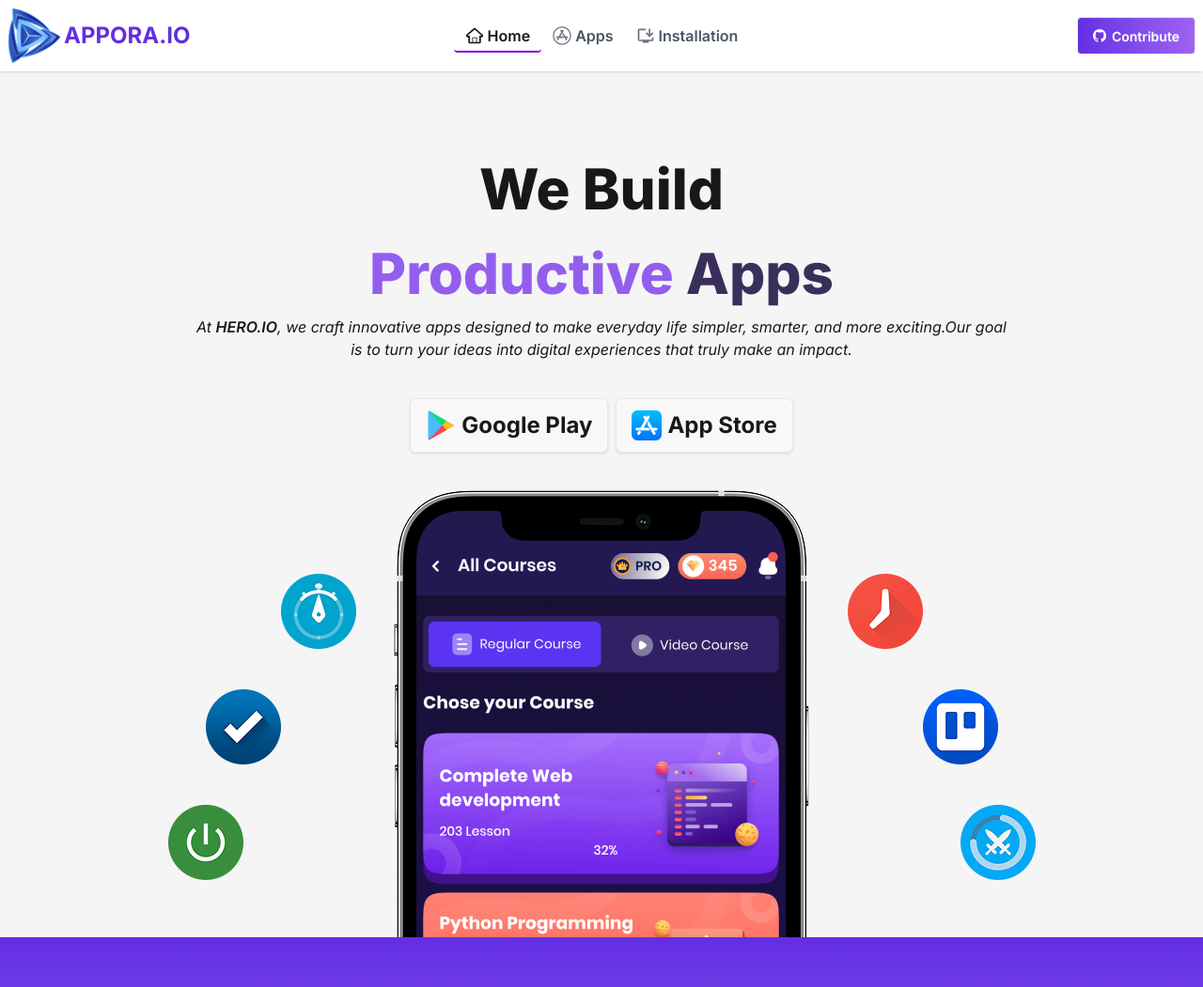
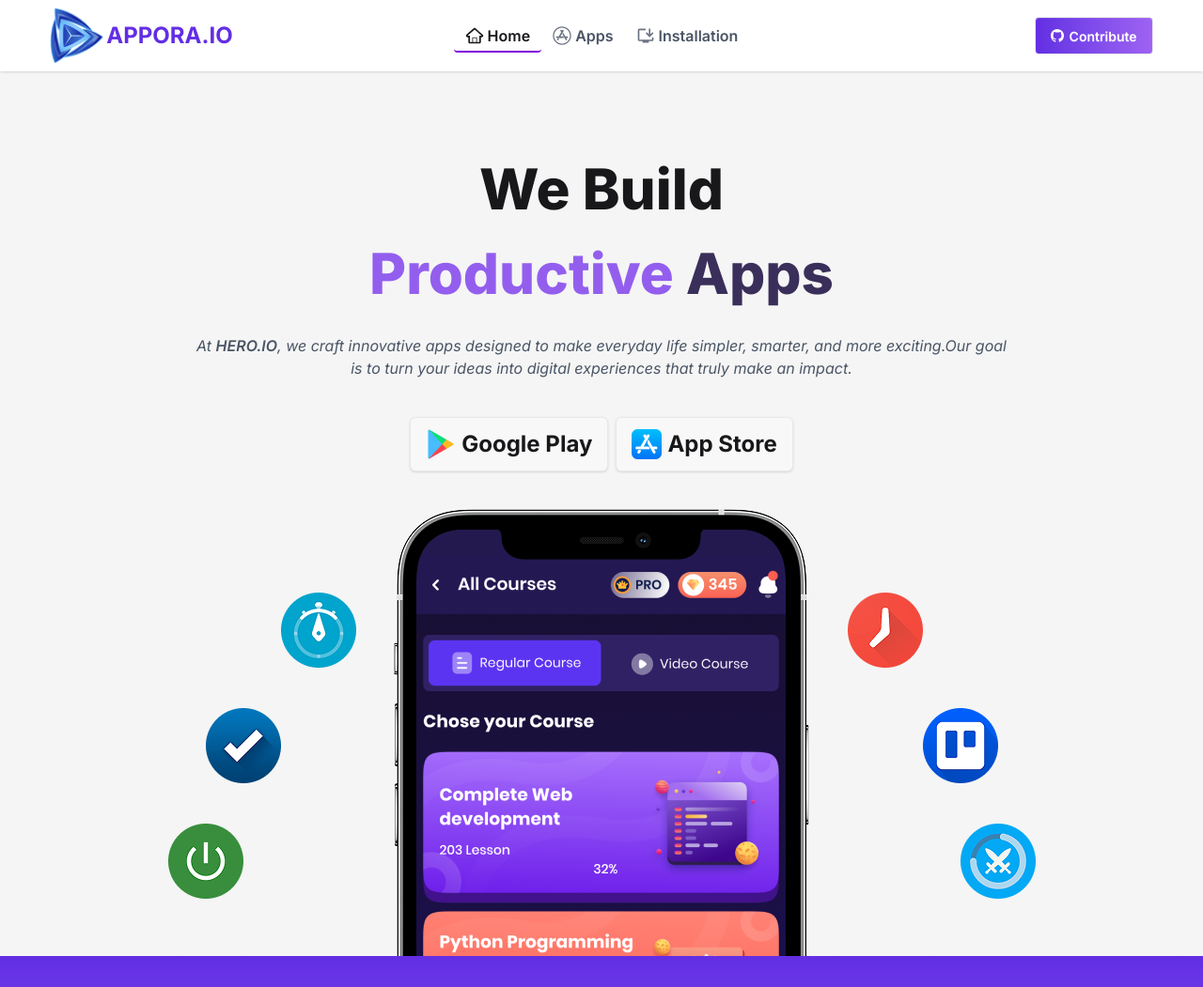
Before and after one commit to Jyotialam/Hero-IO, a React (Vite) app: page / in a window 1280 px wide. Shown: the top 1051 px of the page at 94% size. Built offline with nearby package versions, Linux system fonts and the light colour scheme.

Commit message:
added responsiveness

```diff
--- a/src/Components/Banner.jsx
+++ b/src/Components/Banner.jsx
@@ -8,16 +8,17 @@
 
 const Banner = () => {
   return (
-    <div className="text-center container mx-auto md:mt-20 mt-10">
+    <div className="text-center  mx-auto md:mt-20 mt-10">
+      <div className="mx-auto w-11/12">
         <h1 className="lg:text-[60px] md:text-[40px] text-[30px] font-extrabold">
           We Build <br /> <span className="text-[#935EEE]">Productive</span>{" "}
           <span className="text-[#392F5A]">Apps</span>
         </h1>
-      <p>
+        <p className="text-gray-600 mt-5">
           <i>
-          At <span className="font-semibold">HERO.IO</span>, we craft innovative
-          apps designed to make everyday life simpler, smarter, and more
-          exciting.Our goal <br /> is to turn your ideas into digital
+            At <span className="font-semibold">HERO.IO</span>, we craft
+            innovative apps designed to make everyday life simpler, smarter, and
+            more exciting.Our goal <br /> is to turn your ideas into digital
             experiences that truly make an impact.
           </i>
         </p>
@@ -40,9 +41,9 @@
             <span className="text-2xl font-bold">App Store</span>
           </Link>
         </div>
-
+      </div>
       <div className="flex flex-col justify-center items-center">
-        <img src={PhoneImg} alt="" className="px-4" />
+        <img src={PhoneImg} alt="" className="px-6" />
 
         <div className=" w-full bg-gradient-to-b from-[#632EE3] to-[#9F62F2] text-white lg:py-[50px] md:py-[30px] py-[10px]">
           <div className="text-center lg:max-w-screen-lg max-w-screen-xl  mx-auto">
--- a/src/Components/Footer.jsx
+++ b/src/Components/Footer.jsx
@@ -5,7 +5,7 @@
 const Footer = () => {
   return (
     <footer className="w-full bg-[#001931] ">
-      <div className="footer container mx-auto sm:footer-horizontal  text-neutral-content py-10  grid lg:grid-cols-5 md:grid-cols-4 grid-cols-2 gap-5  px-2">
+      <div className="footer  w-11/12 mx-auto sm:footer-horizontal text-neutral-content py-10  grid lg:grid-cols-5 md:grid-cols-4 grid-cols-2 gap-5  px-2">
         <aside className="flex flex-col gap-2 w-[220px]">
           <div className="flex items-center gap-2 ">
             <Link to="/">
--- a/src/Components/NavBar.jsx
+++ b/src/Components/NavBar.jsx
@@ -53,7 +53,7 @@
   );
   return (
     <div className="w-full shadow-sm bg-white">
-      <div className="navbar max-w-screen-xl mx-auto">
+      <div className="navbar w-11/12 mx-auto px-0">
         <div className="navbar-start">
           <div className="dropdown">
             <div tabIndex={0} role="button" className="btn btn-ghost lg:hidden">
--- a/src/Pages/AppDetails.jsx
+++ b/src/Pages/AppDetails.jsx
@@ -57,7 +57,7 @@
 
   return (
     <div className="w-full mt-[80px]">
-      <div className="flex px-4 flex-col md:flex-row gap-10 md:gap-20 items-center max-w-screen-xl mx-auto ">
+      <div className="flex px-4 flex-col md:flex-row gap-10 md:gap-20 items-center w-11/12 mx-auto ">
         <img
           src={image}
           alt=""
--- a/src/Pages/Apps.jsx
+++ b/src/Pages/Apps.jsx
@@ -37,22 +37,22 @@
 
   return (
     <div>
-      <div className="mt-[50px] text-center max-w-screen-xl mx-auto px-2">
+      <div className="mt-[50px] text-center w-11/12 mx-auto">
         <div className="mb-20">
           <h1 className="text-4xl text-gray-700 font-extrabold mb-2 flex justify-center items-center gap-2">
             Our All Applications{" "}
             <DiVisualstudio className="text-blue-700 text-[60px]" />
           </h1>
-          <p className="text-lg text-gray-400">
-            Explore All Apps on the Market developed by us. We code for Millions
+          <p className=" text-gray-400">
+            <i>Explore All Apps on the Market developed by us. We code for Millions</i>
           </p>
         </div>
 
         <div className="flex justify-between items-center py-1 px-1">
-          <h1 className="lg:text-3xl md:text-2xl text-md text-gray-700 font-bold">
+          <h1 className="lg:text-3xl md:text-2xl text-xl text-gray-700 font-bold">
             <span>({searchedApps.length})</span> Apps Found
           </h1>
-          <label className="relative bg-[#F5F5F5] rounded-md px-3 py-2 input input-primary">
+          <label className="relative md:w-[250px] w-[200px]  bg-[#F5F5F5] rounded-md px-3 py-2 input input-primary">
             <svg
               className="h-[1em] opacity-50"
               xmlns="http://www.w3.org/2000/svg"
@@ -105,7 +105,7 @@
                 onClick={() => setSearch("")}
                 className="btn rounded-xl text-white bg-[#332A51] py-6 mb-10 text-xl px-10 "
               >
-                Brows Apps!
+                Browse Apps!
               </Link>
             </div>
           </div>
--- a/src/Pages/Home.jsx
+++ b/src/Pages/Home.jsx
@@ -17,7 +17,7 @@
   return (
     <div>
       <Banner />
-      <div className="mt-[80px] text-center max-w-screen-xl mx-auto px-2">
+      <div className="mt-[80px] text-center  w-11/12  mx-auto ">
         <h1 className="text-4xl text-gray-700 font-extrabold mb-2 flex justify-center items-center gap-2">
           Trending Apps <LuTrendingUp className="text-blue-700 text-[60px]" />
         </h1>
--- a/src/Pages/Installation.jsx
+++ b/src/Pages/Installation.jsx
@@ -47,7 +47,7 @@
 
   return (
     <div>
-      <div className="container mx-auto text-center my-[80px]">
+      <div className="w-11/12 mx-auto text-center my-[80px]">
         <h1 className="text-[40px] font-bold flex justify-center text-gray-800 items-center gap-2">
           Your Installed Apps{" "}
           <SlSocialDropbox className="text-5xl text-[#5307f7]" />
```
Lines whose indentation alone changed are shown as unchanged.
